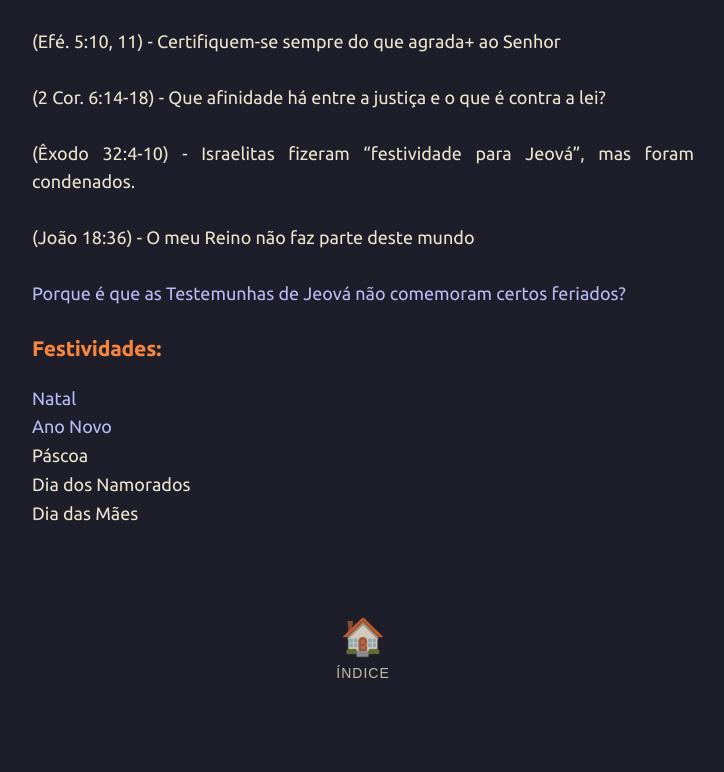
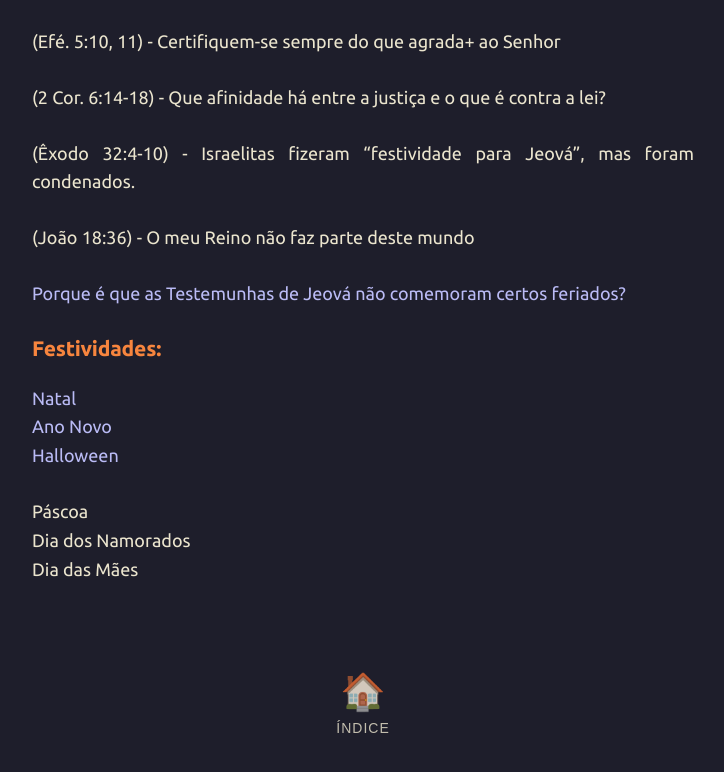
Before and after one commit to joaquim-capitao/jw, a Jekyll site: the page built from assuntos/feriados.md, in a window 1280 px wide. Shown: the top 772 px of the page, without its empty margins (277-1001 px from the left). Built offline with Jekyll 4.4.1, drawn with Linux system fonts in a browser that asks for light colours; our own code applies the rules of GitHub Pages for plain Markdown files.

Commit message:
Add Halloween to the list of festivities

```diff
--- a/assuntos/feriados.md
+++ b/assuntos/feriados.md
@@ -12,6 +12,8 @@
 ### Festividades:
 [Natal](https://joaquim-capitao.github.io/jw/assuntos/natal)
 [Ano Novo](https://joaquim-capitao.github.io/jw/assuntos/ano-novo)
+[Halloween](https://joaquim-capitao.github.io/jw/assuntos/halloween)
+
 Páscoa
 Dia dos Namorados
 Dia das Mães
```
